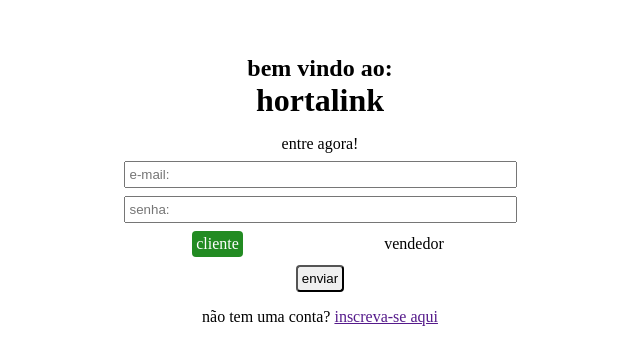
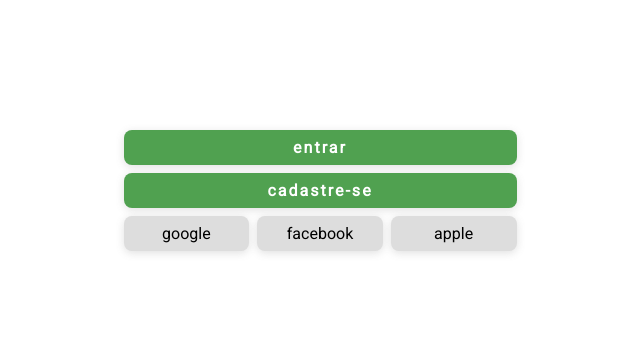
Before and after one commit to dynbox/hortalink, a SvelteKit app in the folder web/: page / in a window 1280 px wide. Shown: the part 210-574 px from the top of the page, without its empty margins (320-960 px from the left). Built offline with nearby package versions, Linux system fonts and the light colour scheme.

Commit message:
feat: update logscreen

```diff
--- a/web/src/routes/+page.svelte
+++ b/web/src/routes/+page.svelte
@@ -1,68 +1,8 @@
 
-<style>
-    *{
-        box-sizing: border-box;
-        margin: 0;
-        padding: 0;
-    }
-    main{
-        position: absolute;
-        left: 0;
-        top: 0;
-        width: 100vw;
-        height: 100vh;
-        display: flex;
-        flex-direction: column;
-        align-items: center;
-        justify-content: center;
-    }
-    form{
-        display: flex;
-        flex-direction: column;
-        align-items: center;
-        justify-content: center;
-        width: 100%;
-        max-width: 425px;
-        padding: 1rem;
-    }
-    form > input{
-        width: 100%;
-        margin: 0.5rem 0.5rem 0 0.5rem;
-        padding: 0.25rem;
-    }
-    .user-type-container{
-        display:flex;
-        justify-content: space-around;
-        width: 100%;
-    }
-
-    .user-type, button{
-        margin: 0.5rem 0.5rem 0 0.5rem;
-        padding: 0.25rem;
-        border-radius: 0.25rem;
-        transition: 1s;
-    }
-    .user-active{
-        background-color: #228b22;
-        color: #fff;
-    }
-
-</style>
+<script>
+    import Logscreen from "./Logscreen.svelte"
+</script>
 
 <main>
-    <h2>bem vindo ao:</h2>
-    <h1>hortalink</h1>
-
-    <form action="">
-        <p>entre agora!</p>
-        <input type="email" placeholder="e-mail:" />
-        <input type="password" placeholder="senha:" />
-        <div class="user-type-container">
-            <span class="user-type user-active">cliente</span>
-            <span class="user-type">vendedor</span>
-        </div>
-
-        <button type="submit">enviar</button>
-    </form>
-    <p>não tem uma conta? <a href="">inscreva-se aqui</a></p>
+    <Logscreen />
 </main>
--- /dev/null
+++ b/web/src/routes/Login.svelte
@@ -0,0 +1,28 @@
+<script lang="ts">
+    import { createEventDispatcher } from 'svelte';
+    import { fade } from 'svelte/transition';
+
+
+
+    const dispatch = createEventDispatcher();
+
+    function goBack(component: string) {
+        dispatch('goback', {
+            component: component
+        })
+    }
+</script>
+
+
+<main transition:fade={{ delay: 250, duration: 300 }}>
+    <div class="top-bar">
+        <button on:click={()=>{goBack('logscreen')}}>voltar</button>
+    </div>
+
+    <form action="">
+        <input type="email" placeholder="e-mail ou numero de telefone:" />
+        <input type="password" placeholder="senha:" />
+        <button type="submit">entrar</button>
+    </form>
+    <p>esqueceu a senha? <a href=" ">clique aqui!</a></p>
+</main>
--- /dev/null
+++ b/web/src/routes/Logscreen.css
@@ -0,0 +1,68 @@
+@import url('https://fonts.googleapis.com/css2?family=Roboto&display=swap');
+
+
+*{
+    box-sizing:border-box;
+    margin: 0;
+    padding: 0;
+    font-family: 'Roboto', sans-serif;
+    font-size: 1rem;
+}
+main{
+    position: absolute;
+    left: 0;
+    top: 0;
+    width: 100vw;
+    height: 100vh;
+    display: flex;
+    flex-direction: column;
+    align-items: center;
+    justify-content: center;
+}
+.top-bar{
+    width: 100%;
+    position: fixed;
+    top: 0;
+    display: flex;
+    padding: 0.5rem 1rem;
+    border: 1px solid hsl(120, 17%, 70%);
+    box-shadow: rgba(79, 161, 79, 0.2) 0px 2px 8px 0px;
+}
+form{
+    display: flex;
+    flex-direction: column;
+    align-items: center;
+    justify-content: center;
+    width: 100%;
+    max-width: 425px;
+    padding: 1rem;
+}
+
+input, button{
+    margin: 0.25rem 0;
+    padding: 0.5rem;
+    border: 0px solid;
+    border-radius: 0.5rem;
+    background-color: #ddd;
+    transition: 150ms;
+    box-shadow: rgba(99, 99, 99, 0.2) 0px 2px 8px 0px;
+    cursor: pointer;
+    outline: none;
+}input:hover, form button:hover{
+    padding: 0.75rem 0.5rem;
+    font-size:large;
+}
+input:focus{
+    padding: 0.75rem 0.5rem;
+    font-size:large;
+    border: 1px solid #4fa14f;
+}
+
+form > input, form > button{width: 100%;}
+
+form > button{
+    background-color: #50a150;
+    color: #fff;
+    font-weight: bold;
+    letter-spacing: 2px;
+}
--- /dev/null
+++ b/web/src/routes/Logscreen.svelte
@@ -0,0 +1,52 @@
+<script lang="ts">
+    import Login from "./Login.svelte";
+    import Signup from "./Signup.svelte";
+    import { fade } from 'svelte/transition';
+
+
+
+    let componentRendered = "logscreen"
+
+    function changeComponent(component: string){
+        componentRendered = ""
+        setTimeout(()=>{componentRendered = component}, 300)
+
+    }
+</script>
+
+
+<main>
+        {#if componentRendered=="logscreen"}
+            <form action="" transition:fade={{duration: 300 }}>
+                <button on:click={()=>{changeComponent("login")}}>entrar</button>
+                <button on:click={()=>{changeComponent("signup")}}>cadastre-se</button>
+                <div class="external-options">
+                    <button type="button">google</button>
+                    <button type="button">facebook</button>
+                    <button type="button">apple</button>
+                </div>
+            </form>
+
+        {:else if componentRendered=="login"}
+            <Login on:goback={(event)=>{changeComponent(event.detail.component)}}/>
+
+        {:else if componentRendered=="signup"}
+            <Signup on:goback={(event)=>{changeComponent(event.detail.component)}}/>
+
+        {/if}
+</main>
+
+
+<style>
+    @import url('./Logscreen.css');
+
+    .external-options{
+        width: 100%;
+        display: flex;
+        justify-content: space-between;
+        align-items: center;
+    }
+    .external-options > button{
+        width: 32%;
+    }
+</style>
--- /dev/null
+++ b/web/src/routes/Signup.svelte
@@ -0,0 +1,57 @@
+<script lang="ts">
+    import { createEventDispatcher } from 'svelte';
+    import { fade } from 'svelte/transition';
+
+
+    const dispatch = createEventDispatcher();
+
+    function goBack(component: string) {
+        dispatch('goback', {
+            component: component
+        })
+    }
+</script>
+
+
+<main transition:fade={{ delay: 250, duration: 300 }}>
+    <div class="top-bar">
+        <button on:click={()=>{goBack('logscreen')}}>voltar</button>
+    </div>
+
+    <form action="">
+        <input type="email" placeholder="e-mail:" />
+        <input type="number" placeholder="numero de telefone:" />
+        <input type="password" placeholder="senha:" />
+        <label for="account-type">tipo de conta:</label>
+        <div class="account-type">
+
+            <label for="cliente">
+                <input type="radio" name="account-type" id="cliente" />
+                cliente
+            </label>
+
+            <label for="vendedor">
+                <input type="radio" name="account-type" id="vendedor" />
+                vendedor
+            </label>
+        </div>
+        <button type="submit">inscrever-se</button>
+    </form>
+</main>
+
+
+<style>
+    .account-type{
+        width: 100%;
+        display: flex;
+        justify-content: space-between;
+        align-items: center;
+    }
+    .account-type label{
+        width: 50%;
+        display: flex;
+        justify-content: center;
+        align-items: center;
+        transition: 150ms;
+    }
+</style>
```
